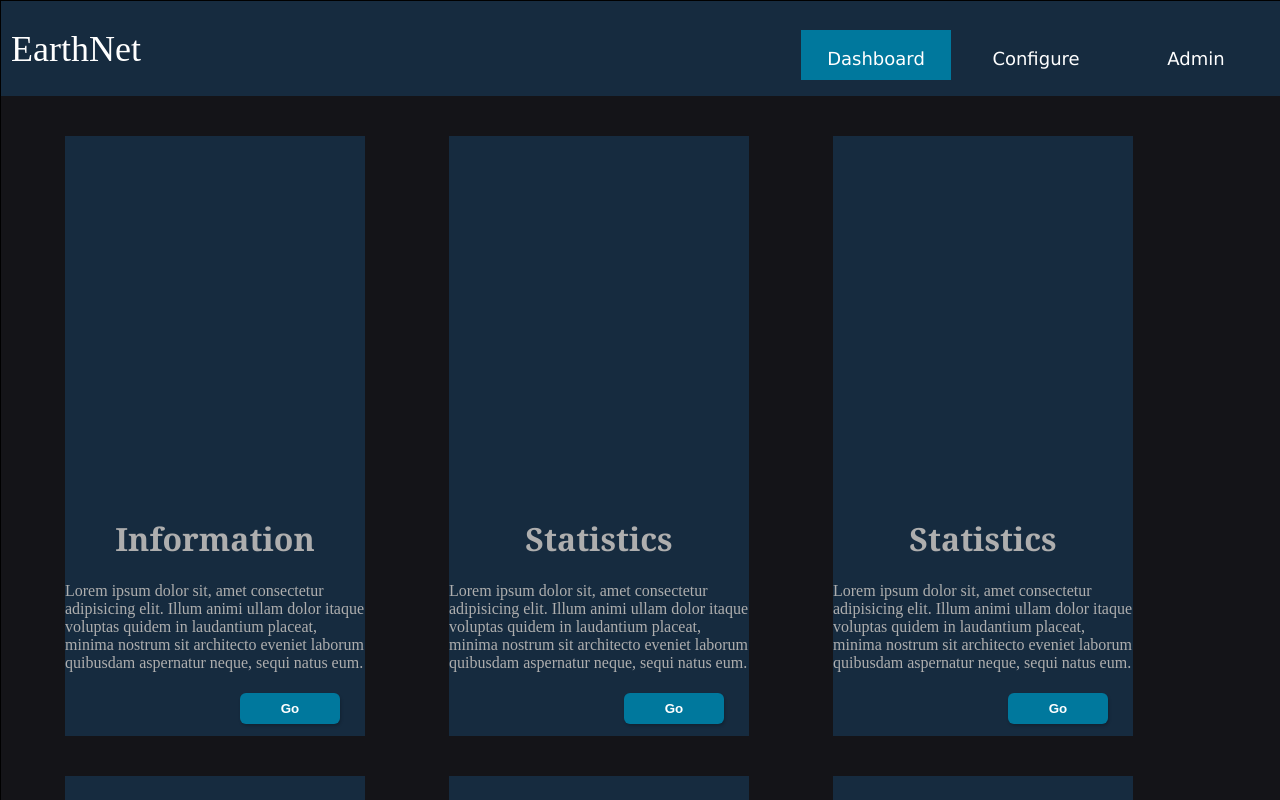
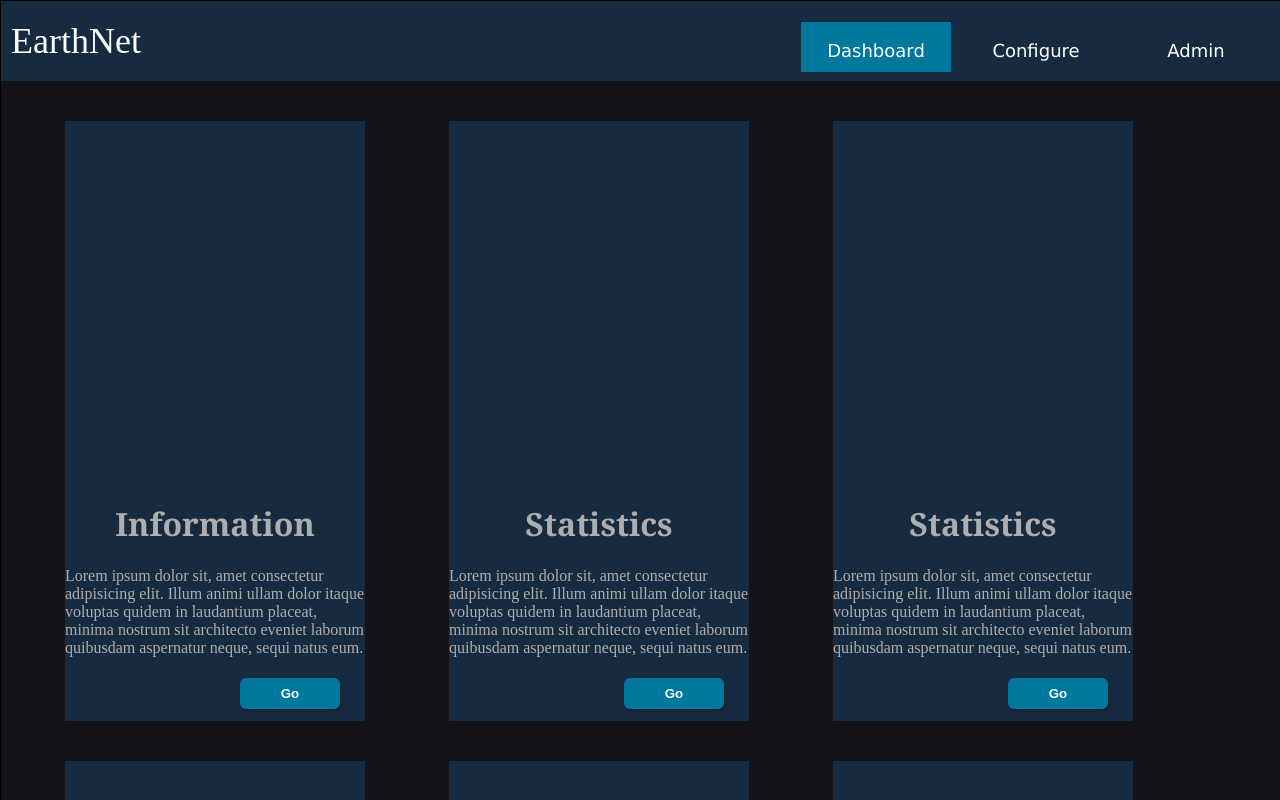
Before and after one commit to edunbar2/EarthNet, a Svelte app: page / in a window 1280 px wide. Shown: the top 800 px of the page. Built offline with nearby package versions, Linux system fonts and the light colour scheme.

Commit message:
Testing positioning of logo

```diff
--- a/src/Components/Navbar.svelte
+++ b/src/Components/Navbar.svelte
@@ -48,7 +48,7 @@ const  handleTabClick = (tab) => {
 .bar{
     color: white;
     background-color: #162B3F;
-    height: 75px;
+    height: 60px;
     display: flex;
     justify-content: space-between;
     align-items: center;
```
